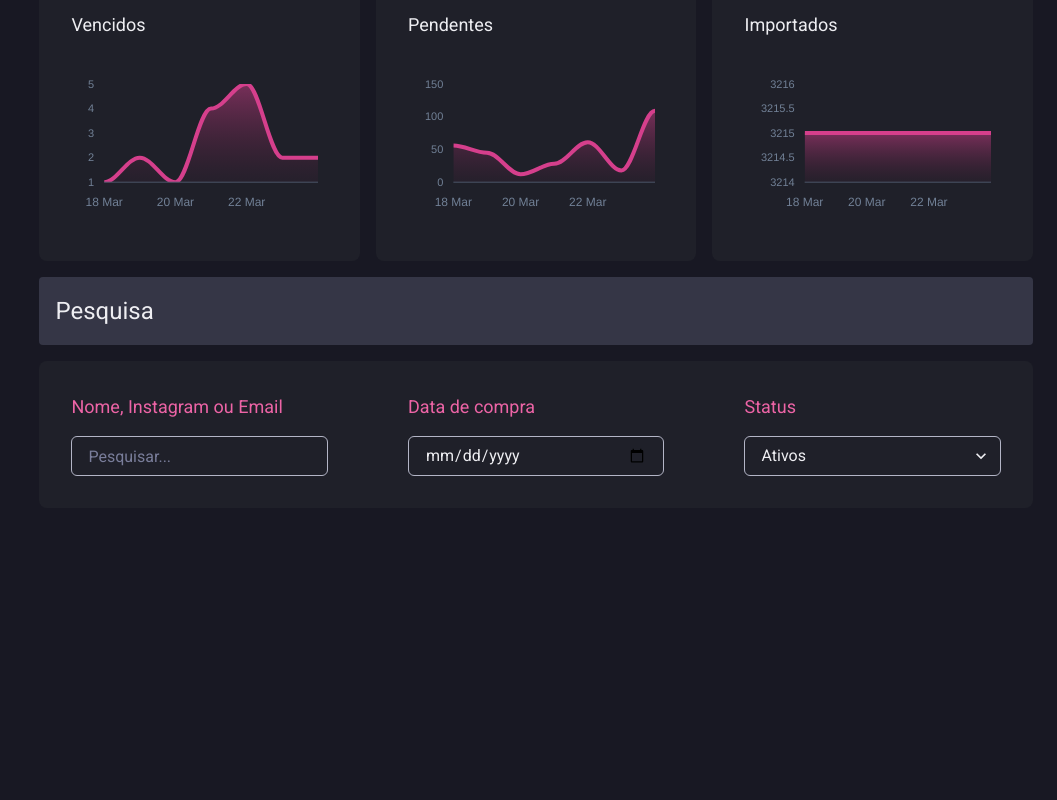
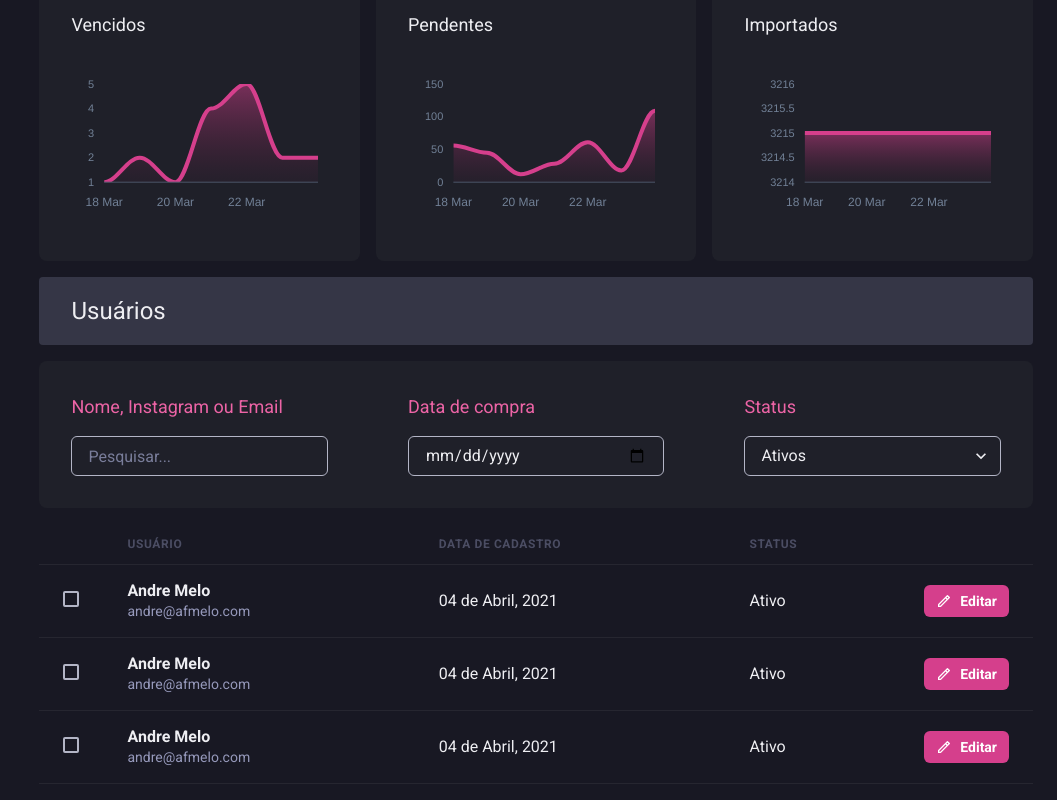
Before and after one commit to afmelo92/wizz, a Next.js app: page /close-friends in a window 1280 px wide. Shown: the part 535-1335 px from the top of the page, without its empty margins (223-1280 px from the left). Before the commit the page ends 1075 px from the top, so only its background shows below. Built offline with nearby package versions, Linux system fonts and the light colour scheme.

Commit message:
Add subscribers list

```diff
--- a/src/templates/CloseFriends/index.tsx
+++ b/src/templates/CloseFriends/index.tsx
@@ -10,10 +10,19 @@
   Input,
   useBreakpointValue,
   Stack,
-  Select
+  Select,
+  Icon,
+  Table,
+  Th,
+  Tr,
+  Td,
+  Thead,
+  Tbody,
+  Checkbox
 } from '@chakra-ui/react'
 import { Sidebar } from '../../components/Sidebar'
 import { Header } from '../../components/Header'
+import { RiPencilLine } from 'react-icons/ri'
 const Chart = dynamic(() => import('react-apexcharts'), {
   ssr: false
 })
@@ -94,13 +103,12 @@
             {!instagramSessionId && (
               <Flex
                 direction={isWideVersion ? 'row' : 'column'}
-                p={['2', '4']}
-                px="4"
+                py={['8', '4']}
+                px={['6', '8']}
                 w="100%"
                 bg="gray.700"
                 borderRadius={4}
                 mb="4"
-                py={['8', '4']}
                 justifyContent={isWideVersion ? 'space-between' : 'center'}
                 align="center"
                 textAlign="center"
@@ -116,6 +124,7 @@
                     _hover={{ background: 'pink.700' }}
                     cursor="pointer"
                     width={['100%', '300px']}
+                    mt={['8', '0']}
                   >
                     Fazer login no Instagram
                   </Button>
@@ -199,8 +208,14 @@
               </Box>
             </SimpleGrid>
 
-            <Box p={['2', '4']} bg="gray.700" borderRadius={4} mb="4">
-              <Text fontSize="x-large">Pesquisa</Text>
+            <Box
+              py={['2', '4']}
+              px={['6', '8']}
+              bg="gray.700"
+              borderRadius={4}
+              mb="4"
+            >
+              <Text fontSize="x-large">Usuários</Text>
             </Box>
 
             <SimpleGrid
@@ -271,6 +286,102 @@
                 </Stack>
               </Box>
             </SimpleGrid>
+
+            <Table colorScheme="whiteAlpha">
+              <Thead>
+                <Tr>
+                  <Th px={['4', '4', '4', '4']} color="gray.300" width="6"></Th>
+                  <Th>Usuário</Th>
+                  {isWideVersion && <Th>Data de cadastro</Th>}
+                  {isWideVersion && <Th>Status</Th>}
+                  <Th width="8"></Th>
+                </Tr>
+              </Thead>
+              <Tbody>
+                <Tr>
+                  <Td px={['4', '4', '6']}>
+                    <Checkbox colorScheme="pink" />
+                  </Td>
+                  <Td>
+                    <Box>
+                      <Text fontWeight="bold">Andre Melo</Text>
+                      <Text fontSize="sm" color="gray.300">
+                        andre@afmelo.com
+                      </Text>
+                    </Box>
+                  </Td>
+                  {isWideVersion && <Td>04 de Abril, 2021</Td>}
+                  {isWideVersion && <Td>Ativo</Td>}
+                  <Td>
+                    <Button
+                      as="a"
+                      pl={isWideVersion ? '' : '5'}
+                      size="sm"
+                      fontSize="sm"
+                      colorScheme="pink"
+                      leftIcon={<Icon as={RiPencilLine} fontSize="16" />}
+                    >
+                      {isWideVersion && 'Editar'}
+                    </Button>
+                  </Td>
+                </Tr>
+                <Tr>
+                  <Td px={['4', '4', '6']}>
+                    <Checkbox colorScheme="pink" />
+                  </Td>
+                  <Td>
+                    <Box>
+                      <Text fontWeight="bold">Andre Melo</Text>
+                      <Text fontSize="sm" color="gray.300">
+                        andre@afmelo.com
+                      </Text>
+                    </Box>
+                  </Td>
+                  {isWideVersion && <Td>04 de Abril, 2021</Td>}
+                  {isWideVersion && <Td>Ativo</Td>}
+                  <Td>
+                    <Button
+                      as="a"
+                      pl={isWideVersion ? '' : '5'}
+                      size="sm"
+                      fontSize="sm"
+                      colorScheme="pink"
+                      leftIcon={<Icon as={RiPencilLine} fontSize="16" />}
+                    >
+                      {isWideVersion && 'Editar'}
+                    </Button>
+                  </Td>
+                </Tr>
+                <Tr>
+                  <Td px={['4', '4', '6']}>
+                    <Checkbox colorScheme="pink" />
+                  </Td>
+                  <Td>
+                    <Box>
+                      <Text fontWeight="bold">Andre Melo</Text>
+                      <Text fontSize="sm" color="gray.300">
+                        andre@afmelo.com
+                      </Text>
+                    </Box>
+                  </Td>
+                  {isWideVersion && <Td>04 de Abril, 2021</Td>}
+                  {isWideVersion && <Td>Ativo</Td>}
+
+                  <Td>
+                    <Button
+                      as="a"
+                      pl={isWideVersion ? '' : '5'}
+                      size="sm"
+                      fontSize="sm"
+                      colorScheme="pink"
+                      leftIcon={<Icon as={RiPencilLine} fontSize="16" />}
+                    >
+                      {isWideVersion && 'Editar'}
+                    </Button>
+                  </Td>
+                </Tr>
+              </Tbody>
+            </Table>
           </Flex>
         </Flex>
       </Flex>
--- a/src/templates/Dashboard/index.tsx
+++ b/src/templates/Dashboard/index.tsx
@@ -16,6 +16,7 @@
     },
     foreColor: theme.colors.gray[500]
   },
+  colors: ['#D53F8C'],
   grid: {
     show: false
   },
```
